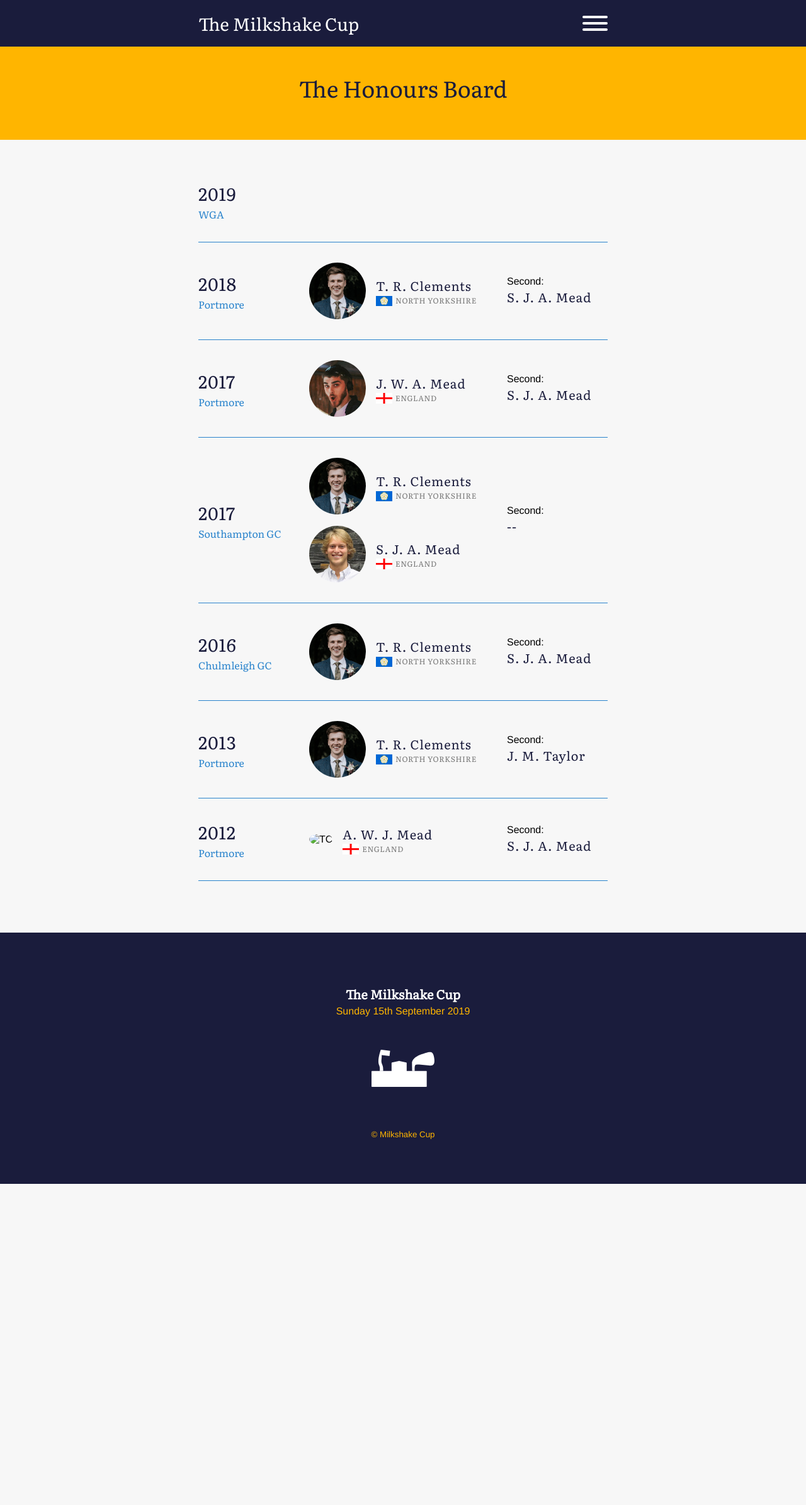
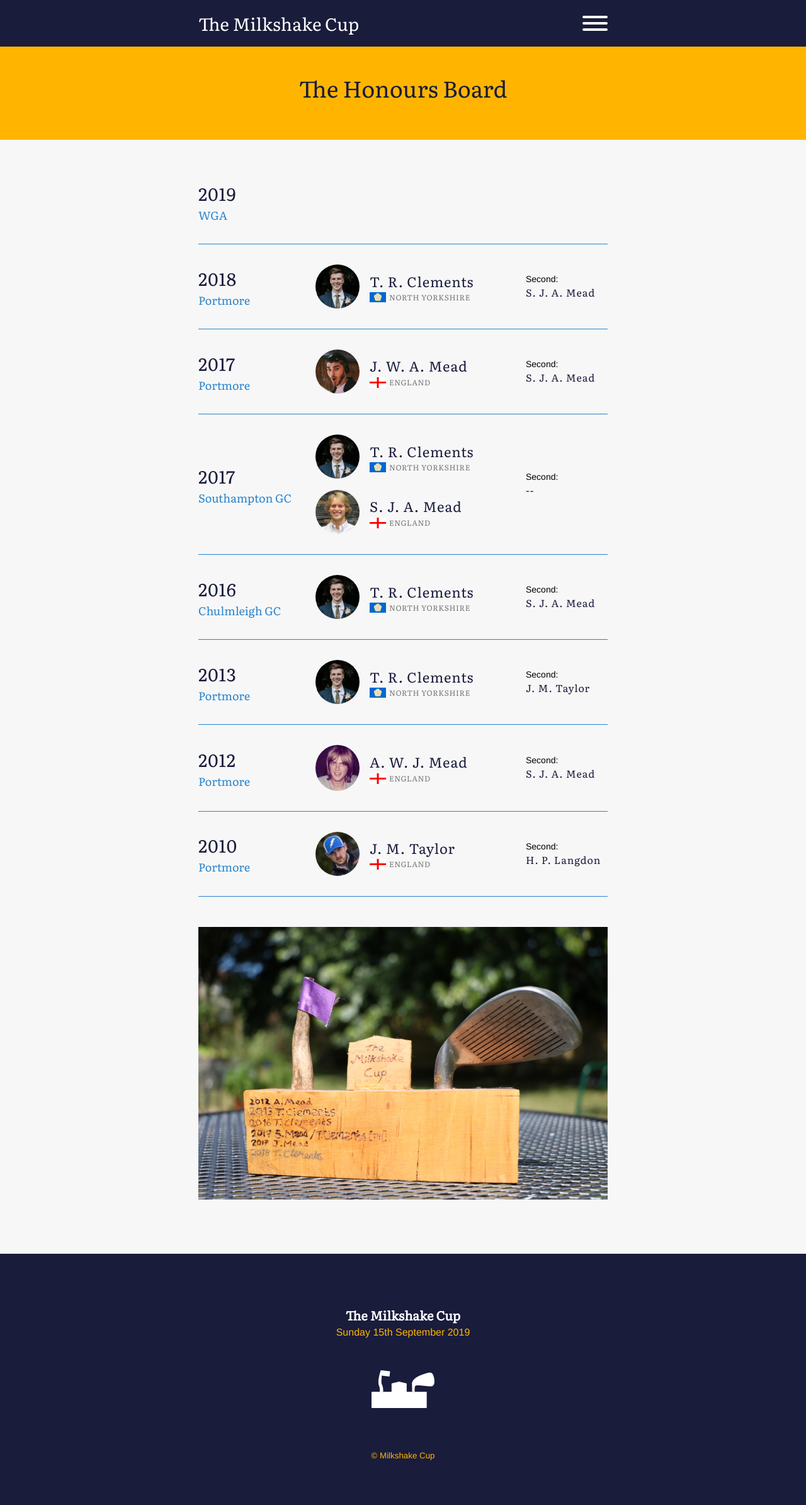
Before and after one commit to samjamead/milkshakecup-archive, a Jekyll site: the page built from honours.html, in a window 1280 px wide. Shown: the whole page at 63% size. Built offline with Jekyll 4.4.1, drawn with Linux system fonts in a browser that asks for light colours; comment, search, counter and statistics services are not loaded; before the commit the page ends 1880 px from its top, so only the background shows below that.

```diff
--- a/_includes/header.html
+++ b/_includes/header.html
@@ -31,7 +31,7 @@
             <img src="./assets/img/right-chevron.svg" alt="Right arrow">
           </a>
         </li>
-        <li>
+        <!-- <li>
           <a href="/">
             <div>
               <h3>Portmore 2018 Recap</h3>
@@ -48,7 +48,7 @@
             </div>
             <img src="./assets/img/right-chevron.svg" alt="Right arrow">
           </a>
-        </li>
+        </li> -->
       </ul>
       <img class="logo" src="./assets/img/trophy_white.svg" alt="Milkshake Cup Logo" />
     </div>
--- a/_sass/_page.scss
+++ b/_sass/_page.scss
@@ -1,12 +1,11 @@
 .page__hero {
-  padding: 2rem 0;
+  padding: 3rem 0;
   display: flex;
   flex-direction: column;
   align-items: center;
   width: 100%;
   background: $highlight-color;
   @include for-tablet-landscape-up {
-    padding: 3rem 0;
     flex-direction: row;
     justify-content: space-between;
   }
@@ -24,6 +23,7 @@
 }
 .honours {
   margin-top: 1rem;
+  margin-bottom: 3rem;
   @include for-tablet-landscape-up {
     margin-top: 2rem;
   }
@@ -36,22 +36,43 @@
 .honour__row {
   display: flex;
   align-items: center;
-  justify-content: flex-start;
+  justify-content: center;
+  flex-direction: column;
   padding: 2rem 0;
   border-bottom: 1px solid $second-color;
+  @include for-tablet-landscape-up {
+    flex-direction: row;
+    justify-content: flex-start;
+  }
 }
 .honour__year {
-  margin-right: 1rem;;
-  width: 160px;
+  margin-right: 1rem;
+  margin-bottom: 1rem;
+  h3, h4 {
+    text-align: center;
+  }
   h3 {
     font-size: 28px;
   }
   h4 {
     color: $second-color;
+    font-size: 22px;
+  }
+  @include for-tablet-landscape-up {
+    width: 170px;
+    margin-bottom: 0;
+    h3, h4 {
+      display: block;
+      text-align: left;
+    }
+    h4 {
+      margin-left: 0;
+      font-size: 18px;
+    }
   }
 }
 .honour__photo {
-  max-width: 90px;
+  max-width: 70px;
   margin-right: 1rem;
   border-radius: 50%;
 }
@@ -63,6 +84,11 @@
   display: flex;
   align-items: center;
   justify-content: flex-start;
+  .golfer {
+    h3 {
+      font-size: 22px;
+    }
+  }
   .golfer__country {
     display: flex;
     align-items: center;
@@ -83,5 +109,15 @@
   }
 }
 .honour__second {
-  width: 160px;
+  display: none;
+  width: 130px;
+  span {
+    font-size: 14px;
+  }
+  h3 {
+    font-size: 16px;
+  }
+  @include for-tablet-landscape-up {
+    display: block;
+  }
 }
--- a/honours.html
+++ b/honours.html
@@ -10,6 +10,7 @@
   </div>
 
   <div class="container">
+
     <div class="honours">
       <div class="honour__row">
         <div class="honour__year">
@@ -150,7 +151,30 @@
           <h3>S. J. A. Mead</h3>
         </div>
       </div>
+      <div class="honour__row">
+        <div class="honour__year">
+          <h3>2010</h3>
+          <h4>Portmore</h4>
+        </div>
+        <div class="honour__champion">
+          <img class="honour__photo" src="./assets/img/josh_mugshot.jpg" alt="TC" />
+          <div class="golfer">
+            <h3>J. M. Taylor</h3>
+            <div class="golfer__country">
+              <img class="golfer__flag" src="./assets/img/flags/england.jpg" alt="England flag" />
+              <h4>England</h4>
+            </div>
+          </div>
+        </div>
+        <div class="honour__second">
+          <span>Second:</span>
+          <h3>H. P. Langdon</h3>
+        </div>
+      </div>
     </div>
+
+    <img class="trophy" src="./assets/img/trophy_photo.jpg" alt="The famous trophy" />
+
   </div>
 
 </section>
```
Also changed, not shown: _data/wga.yml (added, +7 -0 lines), wgaguide.html (added, +13 -0 lines), assets/img/alan_mugshot.jpg (added), assets/img/josh_mugshot.jpg (added), assets/img/trophy_photo.jpg (added), assets/img/wga/1.jpg (added), assets/img/wga/2.jpg (added), assets/img/wga/3.jpg (added), assets/img/wga/4.jpg (added), assets/img/wga/5.jpg (added), assets/img/wga/6.jpg (added), assets/img/wga/7.jpg (added), assets/img/wga/8.jpg (added), assets/img/wga/9.jpg (added), 2 other files.
